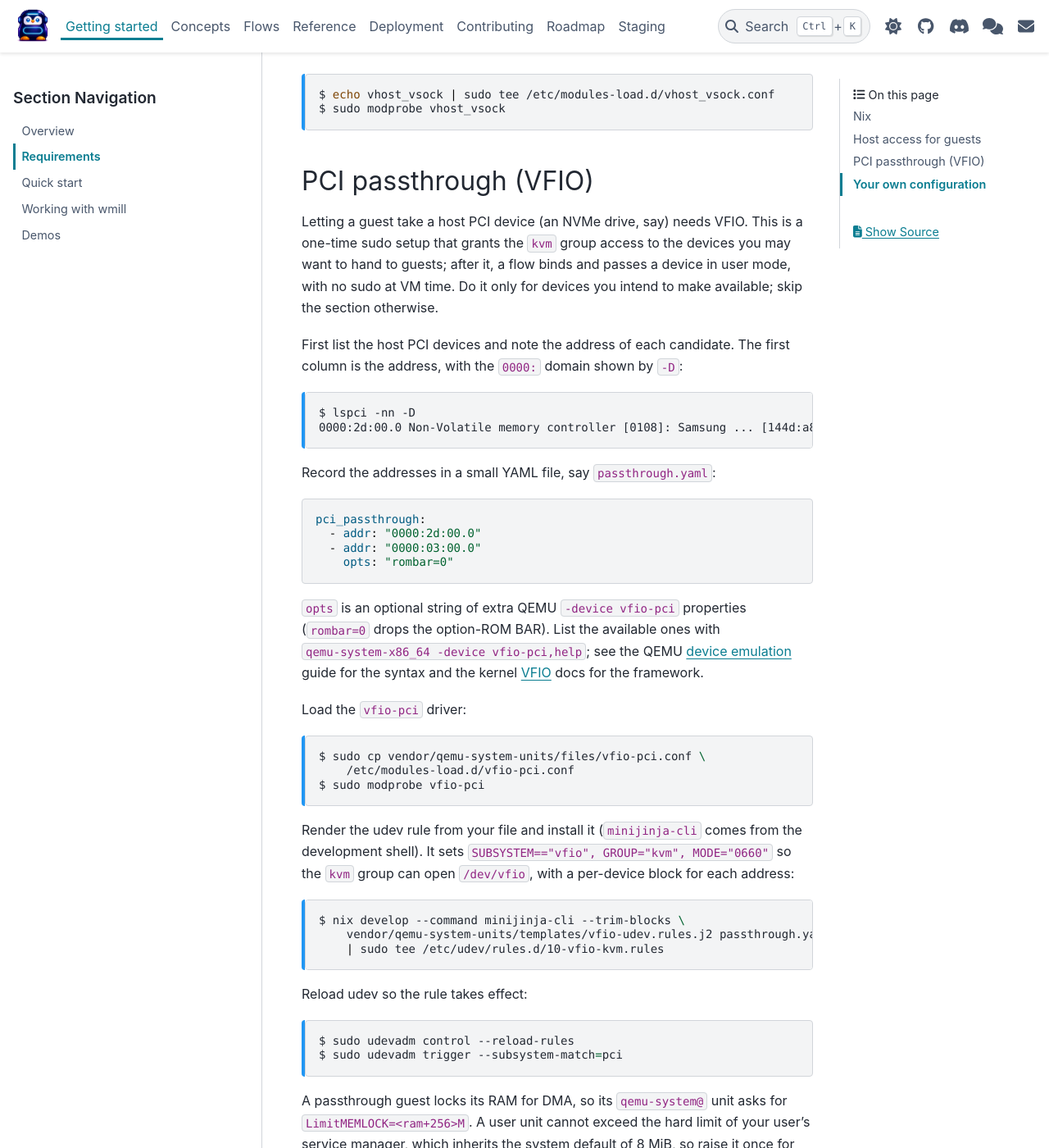
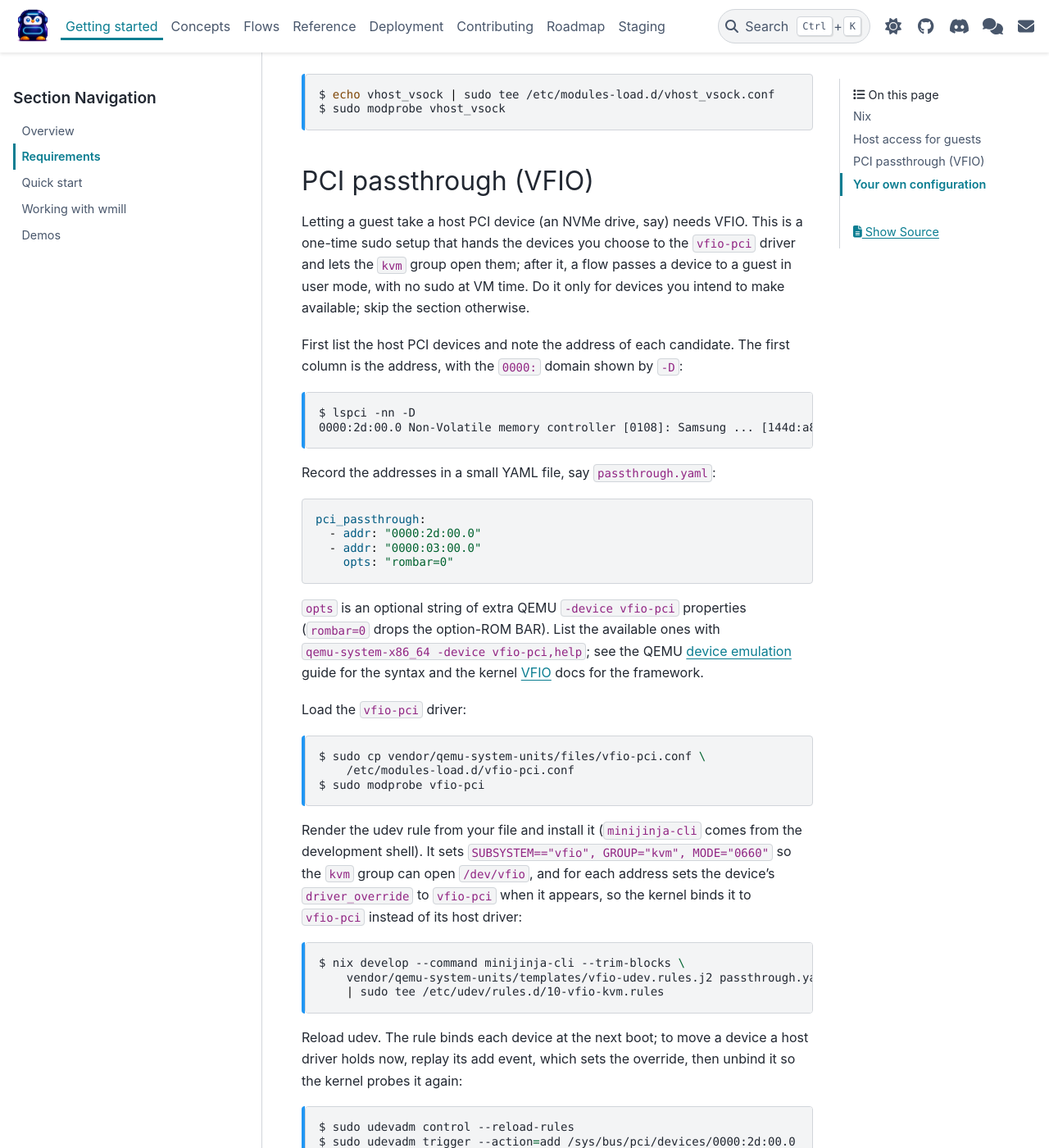
Before and after one commit to dagomez137/kdevops-ng, a Sphinx documentation site: the page built from docs/getting-started/requirements.rst, in a window 1280 px wide and 1400 px high, scrolled down 1318 px. Shown: the whole window at 82% size. Built offline with Sphinx 7.4.7 and the PyData theme 0.15.4, drawn with Linux system fonts in a browser that asks for light colours; some of the changed text lies outside the part shown.

Commit message:
qsu: set up passthrough with the udev rule alone
With vfio-bind@.service gone from qemu-system-units, the passthrough
setup in requirements.rst is the udev rule plus a one-time rebind of a
device a host driver holds now. destroy stops removing a unit that
nothing installs any more.

Assisted-by: LLM
Signed-off-by: Daniel Gomez <da.gomez@kernel.org>

```diff
--- a/docs/getting-started/requirements.rst
+++ b/docs/getting-started/requirements.rst
@@ -72,10 +72,10 @@ PCI passthrough (VFIO)
 ======================
 
 Letting a guest take a host PCI device (an NVMe drive, say) needs VFIO. This is
-a one-time sudo setup that grants the ``kvm`` group access to the devices you
-may want to hand to guests; after it, a flow binds and passes a device in user
-mode, with no sudo at VM time. Do it only for devices you intend to make
-available; skip the section otherwise.
+a one-time sudo setup that hands the devices you choose to the ``vfio-pci``
+driver and lets the ``kvm`` group open them; after it, a flow passes a device to
+a guest in user mode, with no sudo at VM time. Do it only for devices you intend
+to make available; skip the section otherwise.
 
 First list the host PCI devices and note the address of each candidate. The
 first column is the address, with the ``0000:`` domain shown by ``-D``:
@@ -114,8 +114,9 @@ Load the ``vfio-pci`` driver:
 
 Render the udev rule from your file and install it (``minijinja-cli`` comes from
 the development shell). It sets ``SUBSYSTEM=="vfio", GROUP="kvm", MODE="0660"``
-so the
-``kvm`` group can open ``/dev/vfio``, with a per-device block for each address:
+so the ``kvm`` group can open ``/dev/vfio``, and for each address sets the
+device's ``driver_override`` to ``vfio-pci`` when it appears, so the kernel
+binds it to ``vfio-pci`` instead of its host driver:
 
 .. code-block:: console
    :class: cmd-host
@@ -124,13 +125,19 @@ so the
        vendor/qemu-system-units/templates/vfio-udev.rules.j2 passthrough.yaml \
        | sudo tee /etc/udev/rules.d/10-vfio-kvm.rules
 
-Reload udev so the rule takes effect:
+Reload udev. The rule binds each device at the next boot; to move a device a
+host driver holds now, replay its add event, which sets the override, then
+unbind it so the kernel probes it again:
 
 .. code-block:: console
    :class: cmd-host
 
    $ sudo udevadm control --reload-rules
-   $ sudo udevadm trigger --subsystem-match=pci
+   $ sudo udevadm trigger --action=add /sys/bus/pci/devices/0000:2d:00.0
+   $ echo 0000:2d:00.0 \
+       | sudo tee /sys/bus/pci/devices/0000:2d:00.0/driver/unbind
+   $ echo 0000:2d:00.0 | sudo tee /sys/bus/pci/drivers_probe
+   $ readlink /sys/bus/pci/devices/0000:2d:00.0/driver   # ends in vfio-pci
 
 A passthrough guest locks its RAM for DMA, so its ``qemu-system@`` unit asks
 for ``LimitMEMLOCK=<ram+256>M``. A user unit cannot exceed the hard limit of
```
Also changed, not shown: 1 other file.
